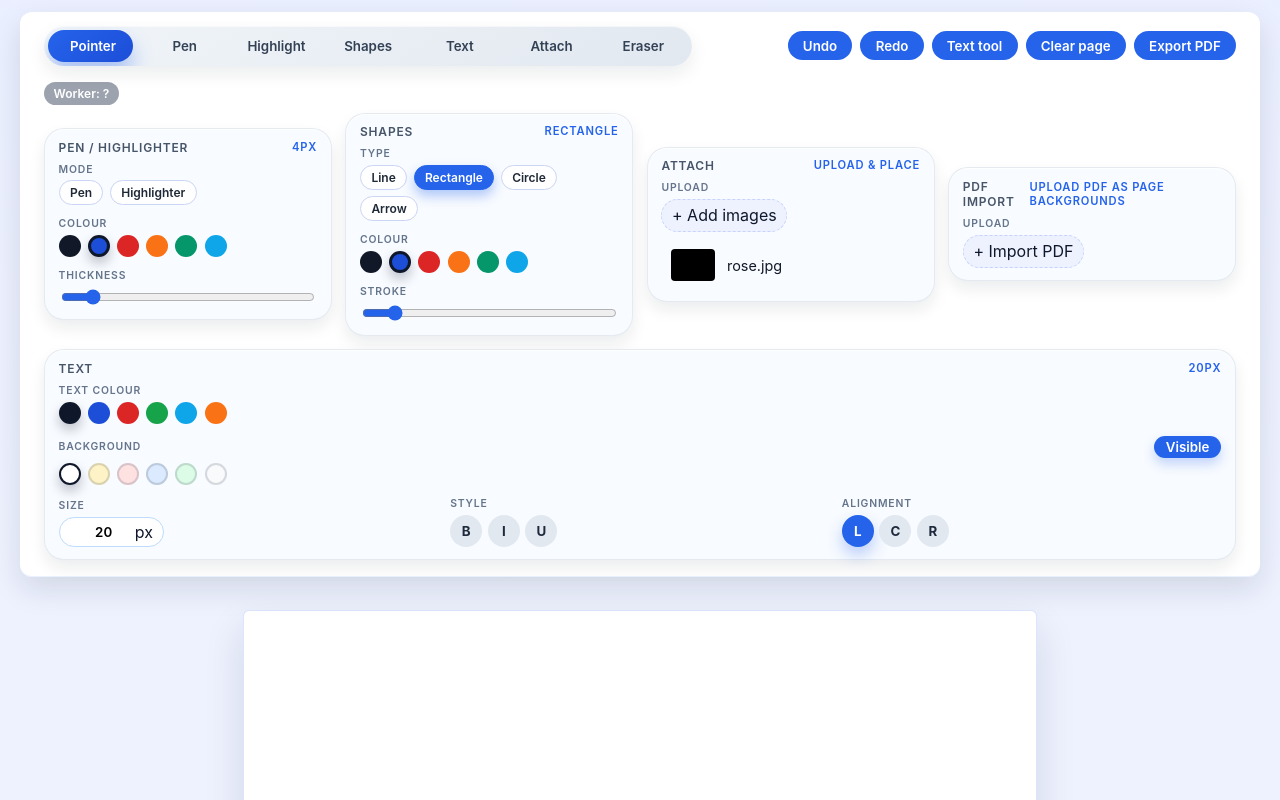
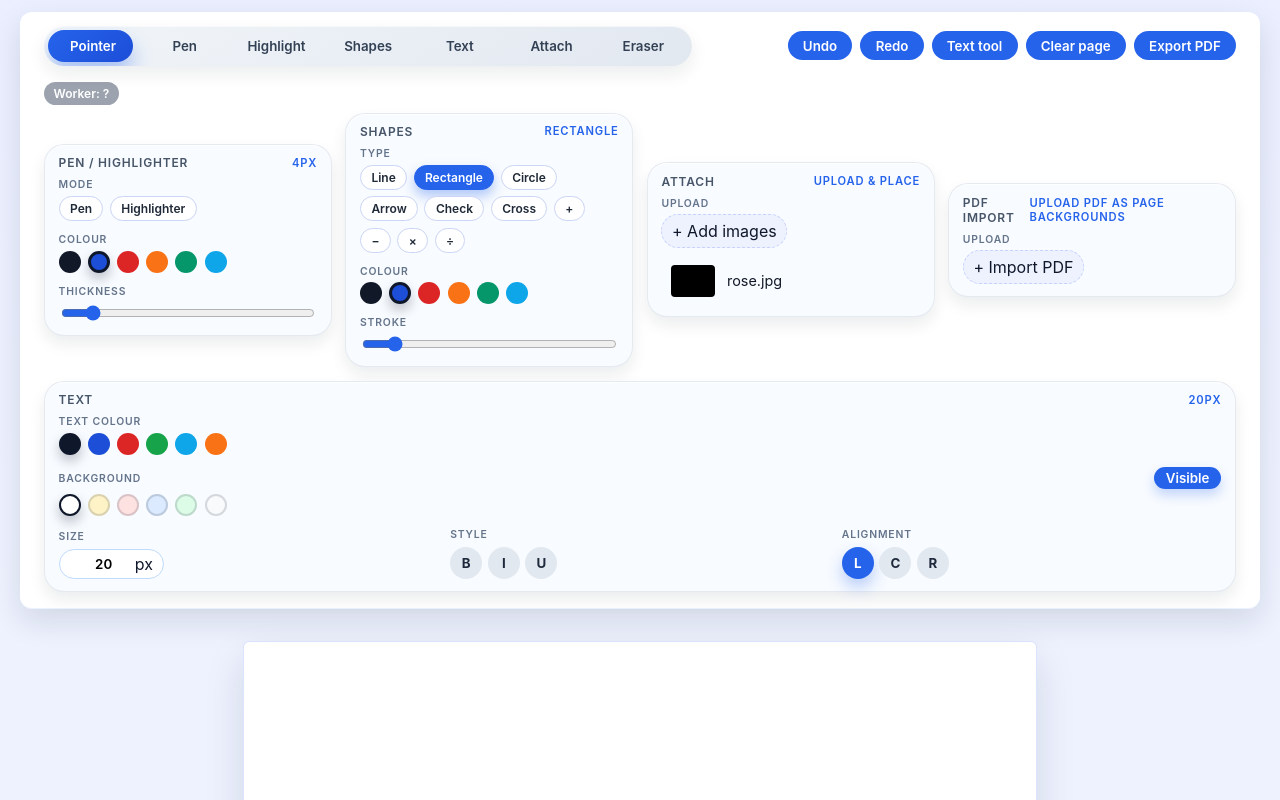
Before and after one commit to Artsadthavud/semivibe-pdf-editor, a React (Vite) app: page / in a window 1280 px wide. Shown: the top 800 px of the page. Built offline with nearby package versions, Linux system fonts and the light colour scheme.

Commit message:
feat: add new shape types (check, cross, plus, minus, times, divide) and implement drawing logic for each

```diff
--- a/src/App.tsx
+++ b/src/App.tsx
@@ -38,7 +38,13 @@ const SHAPE_TYPES: Array<{ id: ShapeType; label: string }> = [
   { id: 'line', label: 'Line' },
   { id: 'rectangle', label: 'Rectangle' },
   { id: 'ellipse', label: 'Circle' },
-  { id: 'arrow', label: 'Arrow' }
+  { id: 'arrow', label: 'Arrow' },
+  { id: 'check', label: 'Check' },
+  { id: 'cross', label: 'Cross' },
+  { id: 'plus', label: '+' },
+  { id: 'minus', label: '−' },
+  { id: 'times', label: '×' },
+  { id: 'divide', label: '÷' }
 ];
 
 const defaultText: TextDefaults = {
--- a/src/Canvas.tsx
+++ b/src/Canvas.tsx
@@ -166,6 +166,92 @@ const Canvas = ({
         ctx.beginPath();
         ctx.ellipse(centerX, centerY, Math.max(radiusX, 1), Math.max(radiusY, 1), 0, 0, Math.PI * 2);
         ctx.stroke();
+        break;
+      }
+      case 'check': {
+        const left = Math.min(start.x, end.x);
+        const top = Math.min(start.y, end.y);
+        const w = Math.abs(end.x - start.x);
+        const h = Math.abs(end.y - start.y);
+        ctx.beginPath();
+        ctx.moveTo(left + 0.12 * w, top + 0.55 * h);
+        ctx.lineTo(left + 0.42 * w, top + 0.78 * h);
+        ctx.lineTo(left + 0.88 * w, top + 0.2 * h);
+        ctx.stroke();
+        break;
+      }
+      case 'cross': {
+        const left = Math.min(start.x, end.x);
+        const top = Math.min(start.y, end.y);
+        const w = Math.abs(end.x - start.x);
+        const h = Math.abs(end.y - start.y);
+        ctx.beginPath();
+        ctx.moveTo(left + 0.15 * w, top + 0.15 * h);
+        ctx.lineTo(left + 0.85 * w, top + 0.85 * h);
+        ctx.moveTo(left + 0.85 * w, top + 0.15 * h);
+        ctx.lineTo(left + 0.15 * w, top + 0.85 * h);
+        ctx.stroke();
+        break;
+      }
+      case 'plus': {
+        const cx = (start.x + end.x) / 2;
+        const cy = (start.y + end.y) / 2;
+        const w = Math.abs(end.x - start.x);
+        const h = Math.abs(end.y - start.y);
+        const len = Math.max(8, Math.min(w, h) * 0.6);
+        ctx.beginPath();
+        ctx.moveTo(cx - len / 2, cy);
+        ctx.lineTo(cx + len / 2, cy);
+        ctx.moveTo(cx, cy - len / 2);
+        ctx.lineTo(cx, cy + len / 2);
+        ctx.stroke();
+        break;
+      }
+      case 'minus': {
+        const cx = (start.x + end.x) / 2;
+        const cy = (start.y + end.y) / 2;
+        const w = Math.abs(end.x - start.x);
+        const len = Math.max(8, w * 0.6);
+        ctx.beginPath();
+        ctx.moveTo(cx - len / 2, cy);
+        ctx.lineTo(cx + len / 2, cy);
+        ctx.stroke();
+        break;
+      }
+      case 'times': {
+        const left = Math.min(start.x, end.x);
+        const top = Math.min(start.y, end.y);
+        const w = Math.abs(end.x - start.x);
+        const h = Math.abs(end.y - start.y);
+        ctx.beginPath();
+        ctx.moveTo(left + 0.15 * w, top + 0.15 * h);
+        ctx.lineTo(left + 0.85 * w, top + 0.85 * h);
+        ctx.moveTo(left + 0.85 * w, top + 0.15 * h);
+        ctx.lineTo(left + 0.15 * w, top + 0.85 * h);
+        ctx.stroke();
+        break;
+      }
+      case 'divide': {
+        const cx = (start.x + end.x) / 2;
+        const cy = (start.y + end.y) / 2;
+        const w = Math.abs(end.x - start.x);
+        const h = Math.abs(end.y - start.y);
+        const len = Math.max(8, Math.min(w, h) * 0.5);
+        ctx.beginPath();
+        ctx.moveTo(cx - len / 2, cy);
+        ctx.lineTo(cx + len / 2, cy);
+        ctx.stroke();
+        // dots
+        ctx.beginPath();
+        const dotR = Math.max(1.5, (ctx.lineWidth || 1) * 1.2);
+        ctx.arc(cx, cy - len, dotR, 0, Math.PI * 2);
+        ctx.fillStyle = stroke;
+        ctx.fill();
+        ctx.beginPath();
+        ctx.arc(cx, cy + len, dotR, 0, Math.PI * 2);
+        ctx.fill();
+        // reset fill style (not strictly necessary)
+        ctx.fillStyle = '#000';
         break;
       }
       default:
```
Also changed, not shown: src/types.ts (+11 -1 lines).
